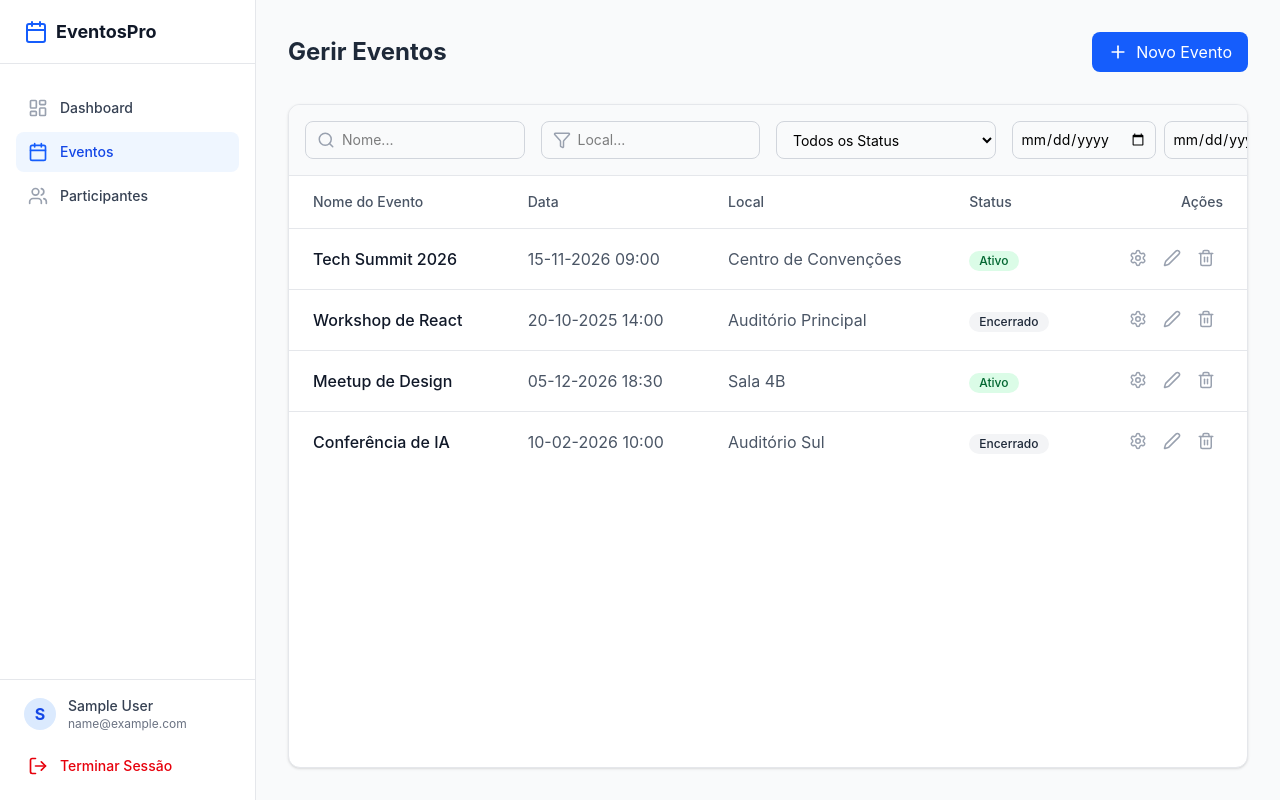
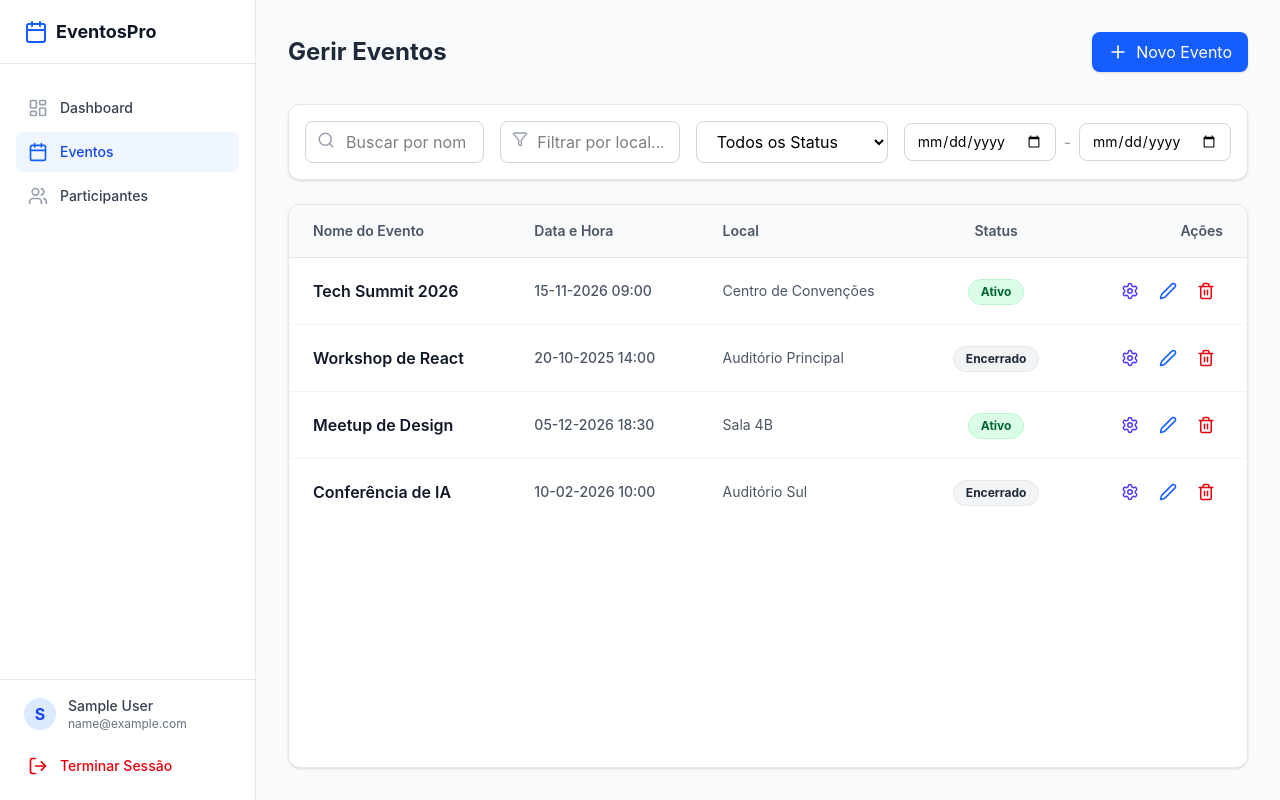
Before and after one commit to LucasAlb1609/Edital-0132026-Fade-UFPE, a React (Vite) app: page /eventos in a window 1280 px wide. Built offline with nearby package versions, Linux system fonts and the light colour scheme; sample sign-in values are in the browser's storage.

Commit message:
feat: padronização da UI dos Eventos e implementação do teste

```diff
--- a/src/pages/Eventos.tsx
+++ b/src/pages/Eventos.tsx
@@ -6,93 +6,100 @@ import { api } from '../services/api';
 import type { Evento } from '../types';
 import { useToast } from '../contexts/ToastContext';
 
-// Componente para gestão de eventos
+// Componente principal para gestão de eventos
 export const Eventos = () => {
+  // Hooks de roteamento e notificação
   const { addToast } = useToast();
   const navigate = useNavigate();
 
-  // Lista de eventos e estado de carregamento
+  // Estado de dados e carregamento
   const [events, setEvents] = useState<Evento[]>([]);
   const [isLoading, setIsLoading] = useState(true);
 
-  // Estados dos filtros de pesquisa
+  // Estados para os filtros
   const [filterName, setFilterName] = useState('');
   const [filterStatus, setFilterStatus] = useState('');
   const [filterLocation, setFilterLocation] = useState('');
   const [filterStartDate, setFilterStartDate] = useState('');
   const [filterEndDate, setFilterEndDate] = useState('');
 
-  // Controle do modal e dados do evento atual
+  // Controle do modal e formulário
   const [isModalOpen, setIsModalOpen] = useState(false);
   const [isSaving, setIsSaving] = useState(false);
   const [currentEvent, setCurrentEvent] = useState<Evento>({
     id: '', name: '', date: '', location: '', status: 'Ativo'
   });
 
-  // Busca eventos da API simulada
+  // Busca a lista de eventos na API
   const loadEvents = () => {
     setIsLoading(true);
-    api.getEventos().then((data) => {
-      setEvents(data);
-      setIsLoading(false);
-    });
+    api.getEventos()
+      .then((data) => setEvents(data))
+      .catch(() => addToast('Erro ao carregar eventos', 'error'))
+      .finally(() => setIsLoading(false));
   };
 
-  // Carrega dados na montagem
-  useEffect(() => { loadEvents(); }, []);
+  // Carrega os dados assim que o componente é montado
+  useEffect(() => {
+    loadEvents();
+  }, []);
 
-  // Prepara modal para novo evento
+  // Prepara o formulário vazio e abre o modal para criação
   const openModalAdd = () => {
     setCurrentEvent({ id: '', name: '', date: '', location: '', status: 'Ativo' });
     setIsModalOpen(true);
   };
 
-  // Prepara modal para edição
+  // Preenche o formulário com dados existentes e abre o modal
   const openModalEdit = (eventToEdit: Evento) => {
     setCurrentEvent({ ...eventToEdit });
     setIsModalOpen(true);
   };
 
-  // Valida e guarda o evento
+  // Valida e envia os dados do evento para a API
   const handleSave = async (e: FormEvent) => {
     e.preventDefault();
+
     if (!currentEvent.name || !currentEvent.date || !currentEvent.location) {
-      return addToast('Preencha os campos obrigatórios.', 'error');
+      addToast('Preencha os campos obrigatórios.', 'error');
+      return;
     }
 
+    // Impede a criação de eventos ativos com data no passado
     if (currentEvent.status === 'Ativo') {
       const eventDate = new Date(currentEvent.date.replace(' ', 'T'));
       if (eventDate < new Date()) {
-        return addToast('Um evento "Ativo" não pode ter data no passado.', 'error');
+        addToast('Um evento "Ativo" não pode ter data no passado.', 'error');
+        return;
       }
     }
 
     setIsSaving(true);
     try {
       await api.salvarEvento(currentEvent);
-      addToast('Evento guardado!', 'success');
+      addToast(currentEvent.id ? 'Evento atualizado com sucesso!' : 'Evento cadastrado com sucesso!', 'success');
       setIsModalOpen(false);
       loadEvents();
     } catch {
-      addToast('Erro ao guardar.', 'error');
+      addToast('Erro ao guardar o evento.', 'error');
     } finally {
       setIsSaving(false);
     }
   };
 
-  // Remove o evento selecionado
+  // Solicita a exclusão do evento à API
   const handleDelete = async (id: string) => {
-    if (!window.confirm('Tem a certeza?')) return;
+    if (!window.confirm('Tem a certeza que deseja remover este evento?')) return;
     try {
       await api.excluirEvento(id);
-      addToast('Removido!', 'success');
+      addToast('Evento removido com sucesso!', 'success');
       loadEvents();
     } catch {
-      addToast('Erro.', 'error');
+      addToast('Erro ao remover o evento.', 'error');
     }
   };
 
-  // Lógica de filtragem combinada
+  // Filtra os eventos com base nos critérios definidos pelo usuário
   const filteredEvents = events.filter(evt => {
     const matchName = evt.name.toLowerCase().includes(filterName.toLowerCase());
     const matchLocation = evt.location.toLowerCase().includes(filterLocation.toLowerCase());
@@ -107,7 +114,7 @@ export const Eventos = () => {
     return matchName && matchLocation && matchStatus && matchPeriod;
   });
 
-  // Utilitário para formatar exibição da data
+  // Formata a data (YYYY-MM-DD HH:MM) para o padrão de exibição (DD-MM-YYYY HH:MM)
   const formatDateBR = (str: string) => {
     if (!str) return '';
     const [d, t] = str.split(' ');
@@ -115,7 +122,7 @@ export const Eventos = () => {
     return `${day}-${m}-${y} ${t || ''}`.trim();
   };
 
-  // Gerencia alteração de data/hora no form
+  // Separa a data e a hora para manipulação nos inputs do formulário
   const [datePart, timePart] = currentEvent.date ? currentEvent.date.split(' ') : ['', ''];
   const onDateChange = (e: ChangeEvent<HTMLInputElement>) => setCurrentEvent({ ...currentEvent, date: `${e.target.value} ${timePart || '00:00'}`.trim() });
   const onTimeChange = (e: ChangeEvent<HTMLInputElement>) => setCurrentEvent({ ...currentEvent, date: `${datePart || ''} ${e.target.value}`.trim() });
@@ -124,107 +131,228 @@ export const Eventos = () => {
     <div className="p-6 md:p-8 h-full flex flex-col relative">
       <div className="flex flex-col sm:flex-row sm:items-center justify-between gap-4 mb-8">
         <h1 className="text-2xl font-bold text-gray-800">Gerir Eventos</h1>
-        <button onClick={openModalAdd} className="flex items-center justify-center px-4 py-2 bg-blue-600 text-white rounded-lg hover:bg-blue-700 transition-colors">
+        <button
+          onClick={openModalAdd}
+          className="flex items-center justify-center px-4 py-2 bg-blue-600 text-white rounded-lg hover:bg-blue-700 transition-colors shadow-sm"
+        >
           <Plus size={20} className="mr-2" /> Novo Evento
         </button>
       </div>
 
-      <div className="bg-white rounded-xl shadow-sm border border-gray-200 overflow-hidden flex-1 flex flex-col">
-        {/* Painel de Filtros */}
-        <div className="p-4 border-b border-gray-200 bg-gray-50 grid grid-cols-1 md:grid-cols-2 lg:grid-cols-4 gap-4">
-          <div className="relative">
-            <Search className="absolute left-3 top-1/2 transform -translate-y-1/2 text-gray-400" size={18} />
-            <input type="text" placeholder="Nome..." value={filterName} onChange={(e) => setFilterName(e.target.value)} className="w-full pl-9 pr-3 py-2 border border-gray-300 rounded-lg text-sm outline-none focus:ring-2 focus:ring-blue-500" />
+      {/* Seção de Filtros (Padronizada) */}
+      <div className="bg-white p-4 rounded-xl shadow-sm border border-gray-200 mb-6 flex flex-col lg:flex-row gap-4">
+        <div className="relative flex-1">
+          <Search className="absolute left-3 top-2.5 text-gray-400" size={18} />
+          <input
+            type="text"
+            placeholder="Buscar por nome do evento..."
+            value={filterName}
+            onChange={(e) => setFilterName(e.target.value)}
+            className="w-full pl-10 pr-4 py-2 border border-gray-300 rounded-lg focus:ring-2 focus:ring-blue-500 outline-none transition-shadow"
+          />
         </div>
-          <div className="relative">
-            <Filter className="absolute left-3 top-1/2 transform -translate-y-1/2 text-gray-400" size={18} />
-            <input type="text" placeholder="Local..." value={filterLocation} onChange={(e) => setFilterLocation(e.target.value)} className="w-full pl-9 pr-3 py-2 border border-gray-300 rounded-lg text-sm outline-none focus:ring-2 focus:ring-blue-500" />
+        <div className="relative flex-1">
+          <Filter className="absolute left-3 top-2.5 text-gray-400" size={16} />
+          <input
+            type="text"
+            placeholder="Filtrar por local..."
+            value={filterLocation}
+            onChange={(e) => setFilterLocation(e.target.value)}
+            className="w-full pl-9 pr-4 py-2 border border-gray-300 rounded-lg focus:ring-2 focus:ring-blue-500 outline-none transition-shadow"
+          />
         </div>
-          <select value={filterStatus} onChange={(e) => setFilterStatus(e.target.value)} className="w-full px-3 py-2 border border-gray-300 rounded-lg text-sm outline-none focus:ring-2 focus:ring-blue-500">
+        <select
+          value={filterStatus}
+          onChange={(e) => setFilterStatus(e.target.value)}
+          className="border border-gray-300 rounded-lg px-4 py-2 bg-white focus:ring-2 focus:ring-blue-500 outline-none lg:w-48"
+        >
           <option value="">Todos os Status</option>
           <option value="Ativo">Ativo</option>
           <option value="Encerrado">Encerrado</option>
         </select>
-          <div className="flex gap-2 items-center">
-            <input type="date" title="Data Inicial" value={filterStartDate} onChange={(e) => setFilterStartDate(e.target.value)} className="w-full px-2 py-2 border border-gray-300 rounded-lg text-sm outline-none focus:ring-2 focus:ring-blue-500" />
-            <input type="date" title="Data Final" value={filterEndDate} onChange={(e) => setFilterEndDate(e.target.value)} className="w-full px-2 py-2 border border-gray-300 rounded-lg text-sm outline-none focus:ring-2 focus:ring-blue-500" />
+        <div className="flex gap-2 items-center lg:w-auto">
+          <input
+            type="date"
+            title="Data Inicial"
+            value={filterStartDate}
+            onChange={(e) => setFilterStartDate(e.target.value)}
+            className="w-full px-3 py-2 border border-gray-300 rounded-lg outline-none focus:ring-2 focus:ring-blue-500 text-sm"
+          />
+          <span className="text-gray-400">-</span>
+          <input
+            type="date"
+            title="Data Final"
+            value={filterEndDate}
+            onChange={(e) => setFilterEndDate(e.target.value)}
+            className="w-full px-3 py-2 border border-gray-300 rounded-lg outline-none focus:ring-2 focus:ring-blue-500 text-sm"
+          />
         </div>
       </div>
 
+      {/* Tabela de Resultados (Padronizada) */}
+      <div className="bg-white rounded-xl shadow-sm border border-gray-200 overflow-hidden flex-1 flex flex-col">
         <div className="overflow-x-auto">
           {isLoading ? (
-            <div className="flex justify-center items-center p-12"><Loader2 className="animate-spin text-blue-600" size={32} /></div>
+            <div className="flex flex-col justify-center items-center p-12">
+              <Loader2 className="animate-spin text-blue-600 mb-4" size={40} />
+              <span className="text-gray-500 font-medium">Carregando eventos...</span>
+            </div>
           ) : (
-            <table className="w-full text-left border-collapse">
-              <thead>
-                <tr className="bg-white text-gray-600 text-sm border-b border-gray-200">
-                  <th className="px-6 py-4 font-medium">Nome do Evento</th>
-                  <th className="px-6 py-4 font-medium">Data</th>
-                  <th className="px-6 py-4 font-medium">Local</th>
-                  <th className="px-6 py-4 font-medium">Status</th>
-                  <th className="px-6 py-4 font-medium text-right">Ações</th>
+            <table className="w-full text-left border-collapse min-w-[800px]">
+              <thead className="bg-gray-50 border-b border-gray-200">
+                <tr>
+                  <th className="px-6 py-4 text-sm font-semibold text-gray-600">Nome do Evento</th>
+                  <th className="px-6 py-4 text-sm font-semibold text-gray-600">Data e Hora</th>
+                  <th className="px-6 py-4 text-sm font-semibold text-gray-600">Local</th>
+                  <th className="px-6 py-4 text-sm font-semibold text-gray-600 text-center">Status</th>
+                  <th className="px-6 py-4 text-sm font-semibold text-gray-600 text-right">Ações</th>
                 </tr>
               </thead>
-              <tbody className="divide-y divide-gray-200">
-                {filteredEvents.map((evt) => (
-                  <tr key={evt.id} className="hover:bg-gray-50 transition-colors">
-                    <td className="px-6 py-4 font-medium text-gray-900">{evt.name}</td>
-                    <td className="px-6 py-4 text-gray-600">{formatDateBR(evt.date)}</td>
-                    <td className="px-6 py-4 text-gray-600">{evt.location}</td>
-                    <td className="px-6 py-4">
-                      <span className={`inline-flex items-center px-2.5 py-0.5 rounded-full text-xs font-medium ${evt.status === 'Ativo' ? 'bg-green-100 text-green-800' : 'bg-gray-100 text-gray-800'}`}>{evt.status}</span>
-                    </td>
-                    <td className="px-6 py-4 text-right whitespace-nowrap">
-                      <button onClick={() => navigate(`/eventos/${evt.id}/checkin`)} className="text-gray-400 hover:text-blue-600 p-1 mx-1" title="Configurar Regras"><Settings size={18} /></button>
-                      <button onClick={() => openModalEdit(evt)} className="text-gray-400 hover:text-blue-600 p-1 mx-1" title="Editar"><Edit2 size={18} /></button>
-                      <button onClick={() => handleDelete(evt.id)} className="text-gray-400 hover:text-red-600 p-1 mx-1" title="Remover"><Trash2 size={18} /></button>
+              <tbody className="divide-y divide-gray-100">
+                {filteredEvents.length === 0 ? (
+                  <tr>
+                    <td colSpan={5} className="px-6 py-8 text-center text-gray-500">
+                      Nenhum evento encontrado com os filtros atuais.
                     </td>
                   </tr>
-                ))}
+                ) : (
+                  filteredEvents.map((evt) => (
+                    <tr key={evt.id} className="hover:bg-gray-50 transition-colors">
+                      <td className="px-6 py-4 font-semibold text-gray-900">{evt.name}</td>
+                      <td className="px-6 py-4 text-sm text-gray-600 font-medium">{formatDateBR(evt.date)}</td>
+                      <td className="px-6 py-4 text-sm text-gray-600">{evt.location}</td>
+                      <td className="px-6 py-4 text-center">
+                        <span className={`inline-flex items-center px-3 py-1 rounded-full text-xs font-bold border ${evt.status === 'Ativo' ? 'bg-green-100 text-green-800 border-green-200' : 'bg-gray-100 text-gray-800 border-gray-200'}`}>
+                          {evt.status}
+                        </span>
+                      </td>
+                      <td className="px-6 py-4 text-right space-x-1 whitespace-nowrap">
+                        <button
+                          onClick={() => navigate(`/eventos/${evt.id}/checkin`)}
+                          className="p-2 text-indigo-600 hover:bg-indigo-50 rounded-lg transition-colors inline-flex items-center"
+                          title="Configurar Regras de Check-in"
+                        >
+                          <Settings size={18} />
+                        </button>
+                        <button
+                          onClick={() => openModalEdit(evt)}
+                          className="p-2 text-blue-600 hover:bg-blue-50 rounded-lg transition-colors inline-flex items-center"
+                          title="Editar evento"
+                        >
+                          <Edit2 size={18} />
+                        </button>
+                        <button
+                          onClick={() => handleDelete(evt.id)}
+                          className="p-2 text-red-600 hover:bg-red-50 rounded-lg transition-colors inline-flex items-center"
+                          title="Remover evento"
+                        >
+                          <Trash2 size={18} />
+                        </button>
+                      </td>
+                    </tr>
+                  ))
+                )}
               </tbody>
             </table>
           )}
         </div>
       </div>
 
+      {/* Modal de Cadastro e Edição (Padronizado) */}
       {isModalOpen && (
-        <div className="fixed inset-0 z-50 flex items-center justify-center p-4 bg-gray-900 bg-opacity-50">
-          <div className="bg-white rounded-xl shadow-xl w-full max-w-md overflow-hidden">
-            <div className="px-6 py-4 border-b border-gray-100 flex justify-between items-center">
-              <h3 className="text-lg font-bold text-gray-900">{currentEvent.id ? 'Editar' : 'Novo Evento'}</h3>
-              <button onClick={() => setIsModalOpen(false)} className="text-gray-400 hover:text-gray-600"><X size={20}/></button>
+        <div className="fixed inset-0 bg-gray-900/60 backdrop-blur-sm flex items-center justify-center p-4 z-50">
+          <div className="bg-white rounded-2xl shadow-2xl w-full max-w-lg overflow-hidden flex flex-col max-h-[90vh]">
+            <div className="px-6 py-5 border-b border-gray-100 flex justify-between items-center bg-gray-50">
+              <h3 className="text-xl font-bold text-gray-800 flex items-center gap-2">
+                {currentEvent.id ? <Edit2 size={20} className="text-blue-600"/> : <Plus size={20} className="text-blue-600"/>}
+                {currentEvent.id ? 'Editar Evento' : 'Novo Evento'}
+              </h3>
+              <button
+                onClick={() => setIsModalOpen(false)}
+                className="text-gray-400 hover:text-red-500 hover:bg-red-50 p-1.5 rounded-lg transition-colors"
+              >
+                <X size={24}/>
+              </button>
             </div>
             <form onSubmit={handleSave}>
-              <div className="p-6 space-y-4">
+              <div className="p-6 space-y-5 overflow-y-auto">
                 <div>
-                  <label htmlFor="eventName" className="block text-sm font-medium text-gray-700 mb-1">Nome</label>
-                  <input id="eventName" type="text" className="w-full px-3 py-2 border border-gray-300 rounded-lg focus:ring-blue-500 focus:border-blue-500 outline-none" value={currentEvent.name} onChange={(e) => setCurrentEvent({...currentEvent, name: e.target.value})} />
+                  <label htmlFor="eventName" className="block text-sm font-bold text-gray-700 mb-1.5">Nome do Evento</label>
+                  <input
+                    id="eventName"
+                    type="text"
+                    required
+                    placeholder="Ex: Tech Summit 2026"
+                    className="w-full border border-gray-300 rounded-lg px-4 py-2.5 focus:ring-2 focus:ring-blue-500 focus:border-blue-500 outline-none transition-all"
+                    value={currentEvent.name}
+                    onChange={(e) => setCurrentEvent({...currentEvent, name: e.target.value})}
+                  />
                 </div>
                 <div className="grid grid-cols-2 gap-4">
                   <div>
-                    <label htmlFor="eventDate" className="block text-sm font-medium text-gray-700 mb-1">Data</label>
-                    <input id="eventDate" type="date" className="w-full px-3 py-2 border border-gray-300 rounded-lg focus:ring-blue-500 focus:border-blue-500 outline-none" value={datePart} onChange={onDateChange} />
+                    <label htmlFor="eventDate" className="block text-sm font-bold text-gray-700 mb-1.5">Data</label>
+                    <input
+                      id="eventDate"
+                      type="date"
+                      required
+                      className="w-full border border-gray-300 rounded-lg px-4 py-2.5 focus:ring-2 focus:ring-blue-500 focus:border-blue-500 outline-none transition-all"
+                      value={datePart}
+                      onChange={onDateChange}
+                    />
                   </div>
                   <div>
-                    <label htmlFor="eventTime" className="block text-sm font-medium text-gray-700 mb-1">Hora</label>
-                    <input id="eventTime" type="time" className="w-full px-3 py-2 border border-gray-300 rounded-lg focus:ring-blue-500 focus:border-blue-500 outline-none" value={timePart} onChange={onTimeChange} />
+                    <label htmlFor="eventTime" className="block text-sm font-bold text-gray-700 mb-1.5">Hora</label>
+                    <input
+                      id="eventTime"
+                      type="time"
+                      required
+                      className="w-full border border-gray-300 rounded-lg px-4 py-2.5 focus:ring-2 focus:ring-blue-500 focus:border-blue-500 outline-none transition-all"
+                      value={timePart}
+                      onChange={onTimeChange}
+                    />
                   </div>
                 </div>
                 <div>
-                  <label htmlFor="eventLocation" className="block text-sm font-medium text-gray-700 mb-1">Local</label>
-                  <input id="eventLocation" type="text" className="w-full px-3 py-2 border border-gray-300 rounded-lg focus:ring-blue-500 focus:border-blue-500 outline-none" value={currentEvent.location} onChange={(e) => setCurrentEvent({...currentEvent, location: e.target.value})} />
+                  <label htmlFor="eventLocation" className="block text-sm font-bold text-gray-700 mb-1.5">Local</label>
+                  <input
+                    id="eventLocation"
+                    type="text"
+                    required
+                    placeholder="Ex: Centro de Convenções"
+                    className="w-full border border-gray-300 rounded-lg px-4 py-2.5 focus:ring-2 focus:ring-blue-500 focus:border-blue-500 outline-none transition-all"
+                    value={currentEvent.location}
+                    onChange={(e) => setCurrentEvent({...currentEvent, location: e.target.value})}
+                  />
                 </div>
                 <div>
-                  <label htmlFor="eventStatus" className="block text-sm font-medium text-gray-700 mb-1">Status</label>
-                  <select id="eventStatus" className="w-full px-3 py-2 border border-gray-300 rounded-lg focus:ring-blue-500 focus:border-blue-500 outline-none" value={currentEvent.status} onChange={(e) => setCurrentEvent({...currentEvent, status: e.target.value as 'Ativo' | 'Encerrado'})}>
+                  <label htmlFor="eventStatus" className="block text-sm font-bold text-gray-700 mb-1.5">Status</label>
+                  <select
+                    id="eventStatus"
+                    className="w-full border border-gray-300 rounded-lg px-4 py-2.5 bg-white focus:ring-2 focus:ring-blue-500 focus:border-blue-500 outline-none transition-all"
+                    value={currentEvent.status}
+                    onChange={(e) => setCurrentEvent({...currentEvent, status: e.target.value as 'Ativo' | 'Encerrado'})}
+                  >
                     <option value="Ativo">Ativo</option>
                     <option value="Encerrado">Encerrado</option>
                   </select>
                 </div>
               </div>
-              <div className="px-6 py-4 bg-gray-50 border-t border-gray-100 flex justify-end gap-3">
-                <button type="button" onClick={() => setIsModalOpen(false)} className="px-4 py-2 text-gray-700 font-medium">Cancelar</button>
-                <button type="submit" disabled={isSaving} className="px-4 py-2 bg-blue-600 text-white font-medium rounded-lg">Guardar</button>
+              <div className="px-6 py-5 bg-gray-50 flex justify-end gap-3 border-t border-gray-200">
+                <button
+                  type="button"
+                  onClick={() => setIsModalOpen(false)}
+                  className="px-5 py-2.5 text-gray-700 font-semibold bg-white border border-gray-300 rounded-lg hover:bg-gray-100 transition-colors"
+                >
+                  Cancelar
+                </button>
+                <button
+                  type="submit"
+                  disabled={isSaving}
+                  className="bg-blue-600 text-white px-6 py-2.5 rounded-lg font-bold hover:bg-blue-700 transition-all shadow-sm disabled:opacity-60 disabled:cursor-not-allowed flex items-center"
+                >
+                  {isSaving && <Loader2 className="animate-spin mr-2" size={18} />}
+                  {isSaving ? 'Salvando...' : (currentEvent.id ? 'Atualizar' : 'Cadastrar')}
+                </button>
               </div>
             </form>
           </div>
```
Also changed, not shown: 1 other file (tests, documents, lock files or other folders). Lines whose indentation alone changed are shown as unchanged.
